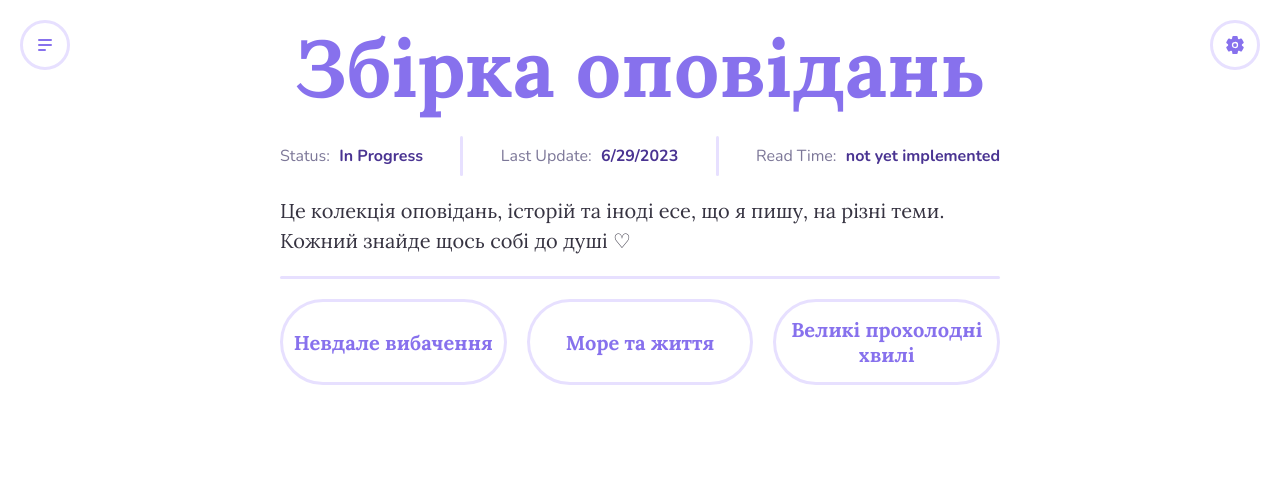
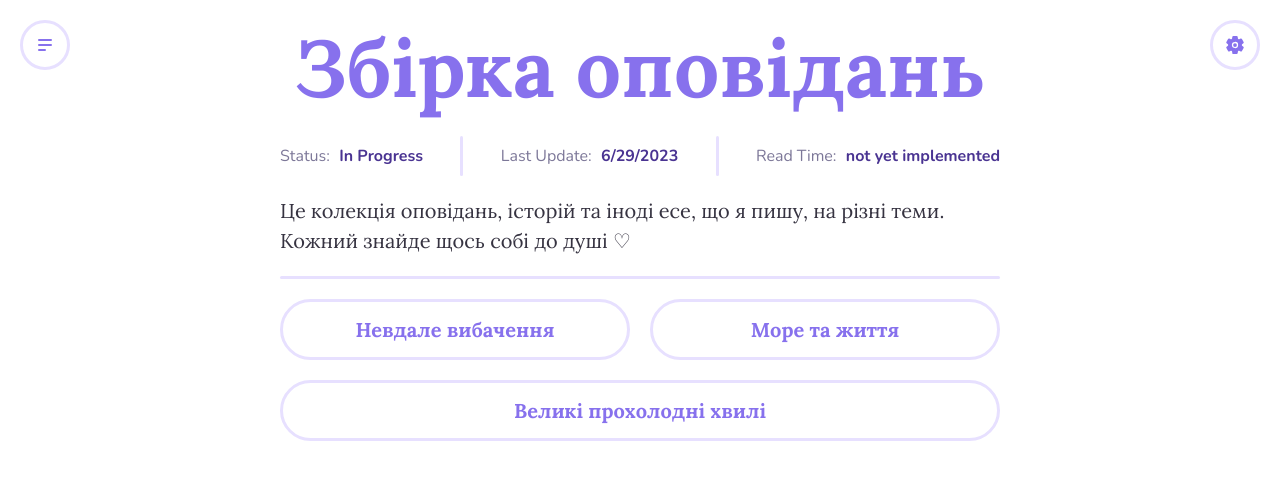
Before and after one commit to SophiWeiss/MyBooks, a Next.js app: page /books/stories in a window 1280 px wide. Shown: the top 480 px of the page. Built offline with nearby package versions, Linux system fonts and the light colour scheme.

Commit message:
changed chapter layout to flex

```diff
--- a/src/app/(navigation)/books/[id]/page.js
+++ b/src/app/(navigation)/books/[id]/page.js
@@ -44,7 +44,7 @@ export default async function Book({ params }) {
       </div>
       <Markdown className={style.description}>{data.content}</Markdown>
       <Separator horizontal />
-      <div className={style.chapters}>
+      <div className={style.chapters} data-layout={data.chapterLayout}>
         {chapters.map((chapter, i) => (
           <Link
             key={chapter.title}
--- a/src/app/(navigation)/books/[id]/page.module.css
+++ b/src/app/(navigation)/books/[id]/page.module.css
@@ -26,16 +26,15 @@
 }
 
 .chapters {
-    display: grid;
-    grid-template-columns: repeat(auto-fit, minmax(150px, 1fr));
+    display: flex;
     gap: var(--space-l);
+    flex-wrap: wrap;
 }
 
 .chapter {
     display: flex;
     align-items: center;
     justify-content: center;
-    padding: var(--space-m) 0;
     font-weight: bold;
     text-align: center;
     font-size: var(--font-size-s);
@@ -44,6 +43,9 @@
     border-radius: var(--border-radius-full);
     border: var(--size-border-m) solid var(--color-border-secondary);
     transition: color .3s, translate .3s, background .3s, border .3s, box-shadow .3s;
+    flex: 1;
+    padding: var(--space-m) var(--space-xl);
+    min-width: max-content;
 }
 
 .chapter:hover  {
```
